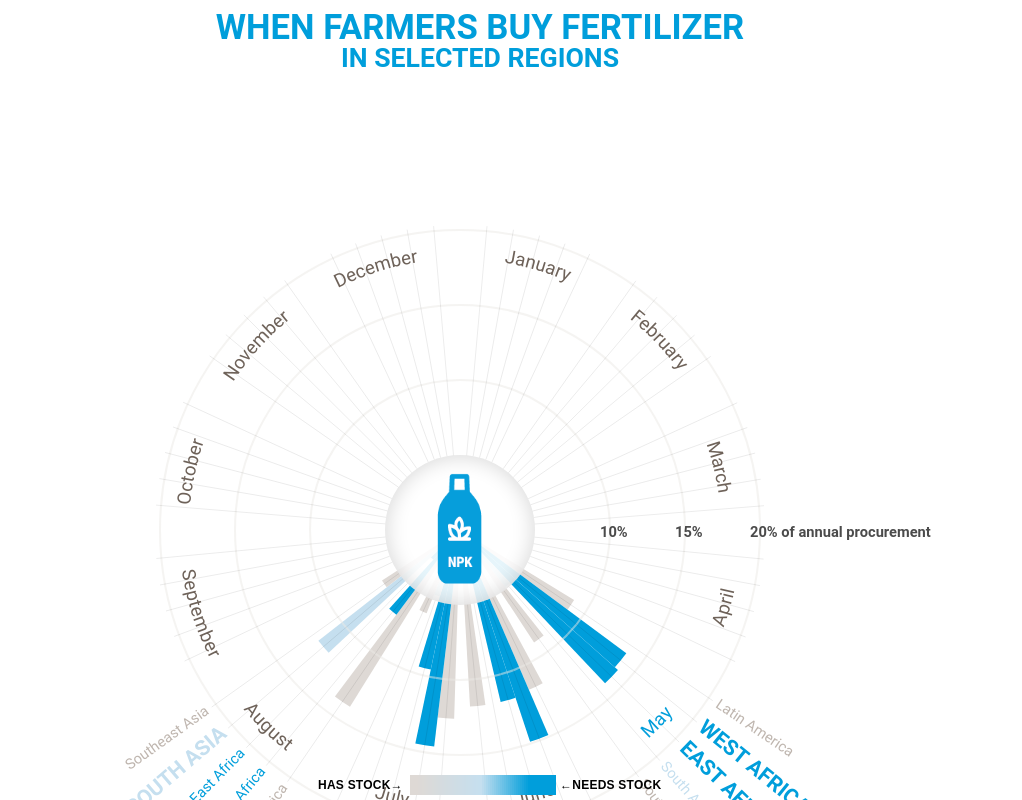
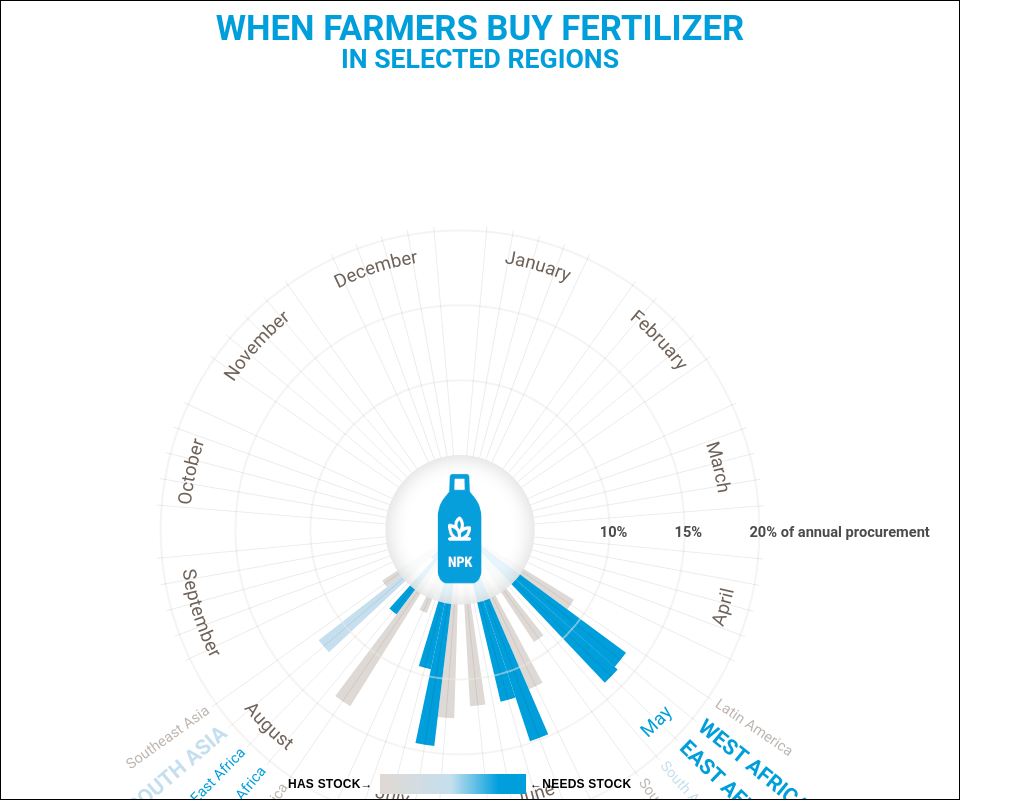
Before and after one commit to unctad-infovis/2022-fertilizer, a React app: page / in a window 1280 px wide. Shown: the top 800 px of the page, without its empty margins (0-1022 px from the left). Built offline with nearby package versions, Linux system fonts and the light colour scheme.

Commit message:
Minor tweaks

```diff
--- a/src/jsx/App.jsx
+++ b/src/jsx/App.jsx
@@ -336,33 +336,33 @@ class App extends Component {
       .html('fertilizer imports');
 
     chart_elements.append('path')
-      .attr('d', d3.line()([[220, 825],[353, 665]]))
+      .attr('d', d3.line()([[160, 825],[353, 665]]))
       .attr('stroke', 'rgba(174, 162, 154, 0.8)')
       .attr('stroke-width', '5px')
       .attr('marker-end', 'url(#arrow2)')
       .attr('fill', 'rgba(174, 162, 154, 0.8)');
 
     chart_elements.append('path')
-      .attr('d', d3.line()([[200, 825],[285, 590]]))
+      .attr('d', d3.line()([[150, 825],[285, 590]]))
       .attr('stroke', 'rgba(174, 162, 154, 0.8)')
       .attr('stroke-width', '5px')
       .attr('marker-end', 'url(#arrow2)')
       .attr('fill', 'rgba(174, 162, 154, 0.8)');
 
     chart_elements.append('text')
-      .attr('transform', 'translate(100, 850)rotate(0)')
+      .attr('transform', 'translate(50, 850)rotate(0)')
       .attr('class', style.legend_text)
       .attr('text-anchor', 'start')
       .attr('fill', 'rgba(174, 162, 154, 0.8)')
       .html('In Latin America');
     chart_elements.append('text')
-      .attr('transform', 'translate(100, 870)rotate(0)')
+      .attr('transform', 'translate(50, 870)rotate(0)')
       .attr('class', style.legend_text)
       .attr('text-anchor', 'start')
       .attr('fill', 'rgba(174, 162, 154, 0.8)')
       .html('farmers are');
     chart_elements.append('text')
-      .attr('transform', 'translate(100, 890)rotate(0)')
+      .attr('transform', 'translate(50, 890)rotate(0)')
       .attr('class', style.legend_text)
       .attr('text-anchor', 'start')
       .attr('fill', 'rgba(174, 162, 154, 0.8)')
--- a/src/styles/styles.less
+++ b/src/styles/styles.less
@@ -6,8 +6,11 @@ body {
 }
 .app {
   background-color: #fff;
+  border: 1px solid #000;
+  box-sizing: border-box;
   font-family: 'Roboto';
   height: 100vh;
+  overflow: hidden;
   position: relative;
   width: 960px;
   .tooltip {
@@ -106,7 +109,7 @@ body {
     color: #000;
     font-family: sans-serif;
     font-weight: 400;
-    left: calc(50% - 70px);
+    left: calc(50% - 100px);
     opacity: 1;
     position: absolute;
     z-index: 1;
```
